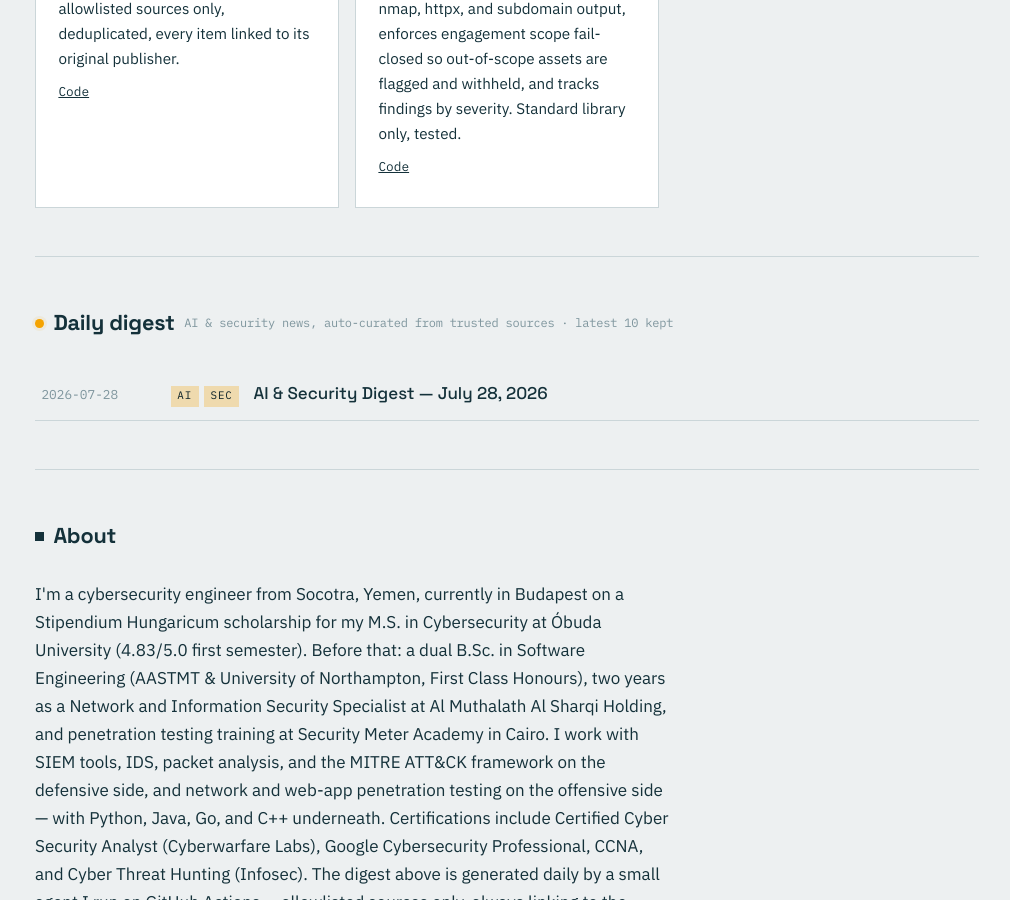
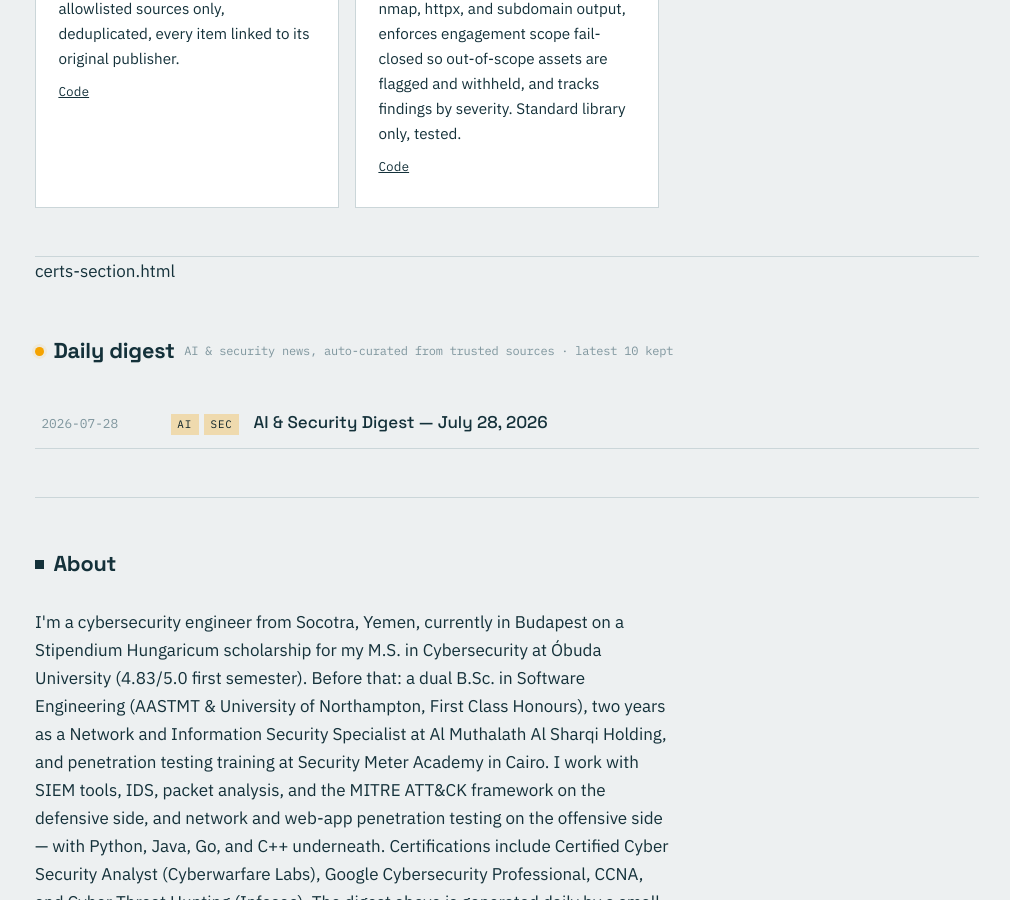
Before and after one commit to SocoSec/socosec.github.io, a Jekyll site: the page built from index.html, in a window 1280 px wide and 900 px high, scrolled down 1082 px. Shown: the whole window, without its empty margins (133-1143 px from the left). Built offline with Jekyll 4.4.1, drawn with Linux system fonts in a browser that asks for light colours.

Commit message:
Update index.html

```diff
--- a/index.html
+++ b/index.html
@@ -42,7 +42,7 @@ layout: default
     </div>
   </div>
 </section>
-
+certs-section.html
 <section id="digest" class="section">
   <h2 class="section-title"><span class="dot-live" title="Updated daily by the news agent"></span>Daily digest <span class="section-sub">AI &amp; security news, auto-curated from trusted sources · latest 10 kept</span></h2>
   {% if site.posts.size == 0 %}
```
